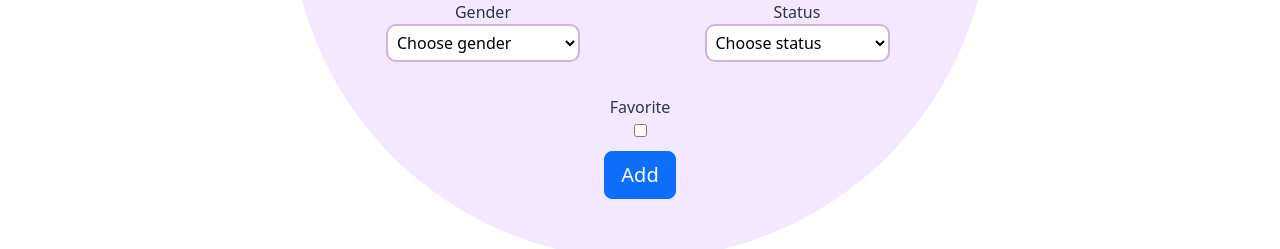
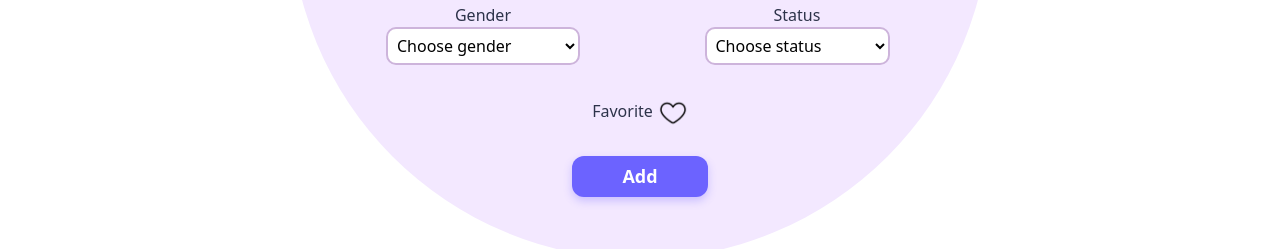
Before and after one commit to Ola1nfo/ContactList, a React (Vite) app: page /add-contact in a window 1280 px wide. Shown: the part 507-756 px from the top of the page. Built offline with nearby package versions, Linux system fonts and the light colour scheme.

Commit message:
checkbox change favorite

```diff
--- a/src/pages/AddContact/AddContact.jsx
+++ b/src/pages/AddContact/AddContact.jsx
@@ -4,6 +4,9 @@ import { Formik, Form, Field, ErrorMessage, validateYupSchema } from 'formik'
 import { v4 as uuidv4 } from 'uuid'
 import { useNavigate} from  'react-router'
 import { IMaskInput } from 'react-imask'
+
+import heardFalse from './img/heafdFalse.png'
+import heardTrue from './img/heafdTrue.png'
 
 export default function AddContact() {
     const navigate = useNavigate()
@@ -23,7 +26,7 @@ export default function AddContact() {
     const validationSchema = Yup.object().shape({
         firstName: Yup.string().required('First Name is required').min(2, 'Min 2 symbols').max(10, 'Max 10 symbols'),
         lastName: Yup.string().required('Last Name is required').min(2, 'Min 2 symbols').max(15, 'Max 15 symbols'),
-        phone: Yup.string().required('Phone is required'),
+        phone: Yup.string().required('Phone is required').min(19, 'Min 19 symbols'),
         email: Yup.string().email('Invalid email').required('Email is required'),
         avatar: Yup.string().required('Avatar is required'),
         gender: Yup.string().oneOf(['men', 'women'], 'Invalid gender').required('Gender is required'),
@@ -31,8 +34,7 @@ export default function AddContact() {
         favorite: Yup.boolean()
     })
 
-    const handleSubmin = (values) => {
-        console.log(values);
+    const handleSubmit = (values) => {
         navigate ('/')
     }
 
@@ -42,8 +44,8 @@ export default function AddContact() {
                 <div className="modal-header">
                     <h1 className='title'>Add new contact</h1>
                 </div>
-                <Formik initialValues={initialValues} validationSchema={validationSchema} onSubmit={handleSubmin}>
-                    {({isSubmitting}) => (
+                <Formik initialValues={initialValues} validationSchema={validationSchema} onSubmit={handleSubmit}>
+                    {({isSubmitting, values, setFieldValue}) => (
                         <Form>
                             <div className="row">
                                 <div className='mb-2 col-12 col-md-6'>
@@ -62,7 +64,7 @@ export default function AddContact() {
                             <div className="row">
                                 <div className='mb-2 col-12 col-md-6'>
                                     <label htmlFor="phone">Phone</label>
-                                    <Field name="phone">
+                                    <Field name="phone" >
                                         {({ field, form }) => (
                                             <IMaskInput
                                             {...field}
@@ -70,6 +72,7 @@ export default function AddContact() {
                                             definitions={{ '0': /[0-9]/ }}
                                             unmask={false}
                                             placeholder="+38 (0__) ___-__-__"
+                                            autoComplete="new-password"
                                             onAccept={(value) => form.setFieldValue(field.name, value)}
                                             id="phone"
                                             />
@@ -121,10 +124,12 @@ export default function AddContact() {
                                 </div>
                             </div>
                             <div className='mb-2'>
-                                <label htmlFor="favorite">Favorite</label>
-                                <Field type='checkbox' name='favorite'/>
+                                <label className='favorite' htmlFor="favorite" onClick={() => setFieldValue('favorite', !values.favorite)}>Favorite
+                                    {values.favorite ? (<img className='imgFavorite' src={heardTrue} alt="Favorite" />) : (<img className='imgFavorite' src={heardFalse} alt="Not favorite" />)}
+                                </label>
+                                <Field type='checkbox' name='favorite' className='checkbox' checked={values.favorite} onChange={() => setFieldValue('favorite', !values.favorite)} />
                             </div>
-                            <button type='submit' className='btn btn-primary btn-lg' disabled={isSubmitting}>Add</button>
+                            <button type='submit' className='addBtn' disabled={isSubmitting}>Add</button>
                         </Form>
                     )}
                 </Formik>
--- a/src/pages/AddContact/AddContact.scss
+++ b/src/pages/AddContact/AddContact.scss
@@ -66,4 +66,47 @@
     label{
         display: block;
     }
+
+    option{
+        color: #b5179e;
+        background-color: #f3e8ff;
+    }
+
+    .favorite{
+        display: inline;
+    }
+
+    .checkbox{
+        display: none;
+    }
+
+    .imgFavorite{
+        width: 30px;
+        transition: transform 0.2s ease;
+        margin-left: 5px;
+    }
+
+    .imgFavorite:hover{
+        transform: scale(1.2);
+    }
+
+    .addBtn{
+        background-color: #6c63ff;
+        color: #fff;
+        padding: 7px 50px;
+        font-size: 18px;
+        font-weight: bold;
+        border: none;
+        border-radius: 12px;
+        cursor: pointer;
+        margin-top: 20px;
+        transition: background-color 0.3s ease, transform 0.2s ease, box-shadow 0.3s ease;
+        box-shadow: 0 4px 8px rgba(108, 99, 255, 0.3);
+    }
+
+    .addBtn:hover {
+        background-color: #8477ff;
+        transform: scale(1.05);
+        box-shadow: 0 6px 12px rgba(108, 99, 255, 0.4);
+    }
 }
```
Also changed, not shown: src/pages/AddContact/img/heafdFalse.png (added), src/pages/AddContact/img/heafdTrue.png (added).
